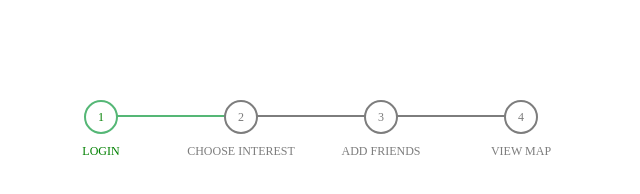
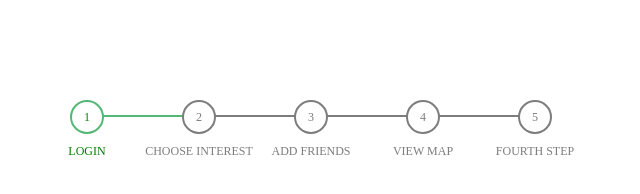
Before and after one commit to MukteshMohan/Custom-Progress-bar, a plain HTML site: page index.html in a window 1280 px wide. Shown: the whole page, without its empty margins (349-989 px from the left). Drawn offline with Linux system fonts and the light colour scheme.

Commit message:
More steps added.

```diff
--- a/index.html
+++ b/index.html
@@ -16,7 +16,7 @@
         }
         .progressbar li {
             list-style-type: none;
-            width: 25%;
+            width: 20%;
             float: left;
             font-size: 12px;
             position: relative;
@@ -69,6 +69,7 @@
            <li>choose interest</li>
            <li>add friends</li>
            <li>View map</li>
+           <li>Fourth Step</li>
    </ul>
   </body>
 </html>
```
